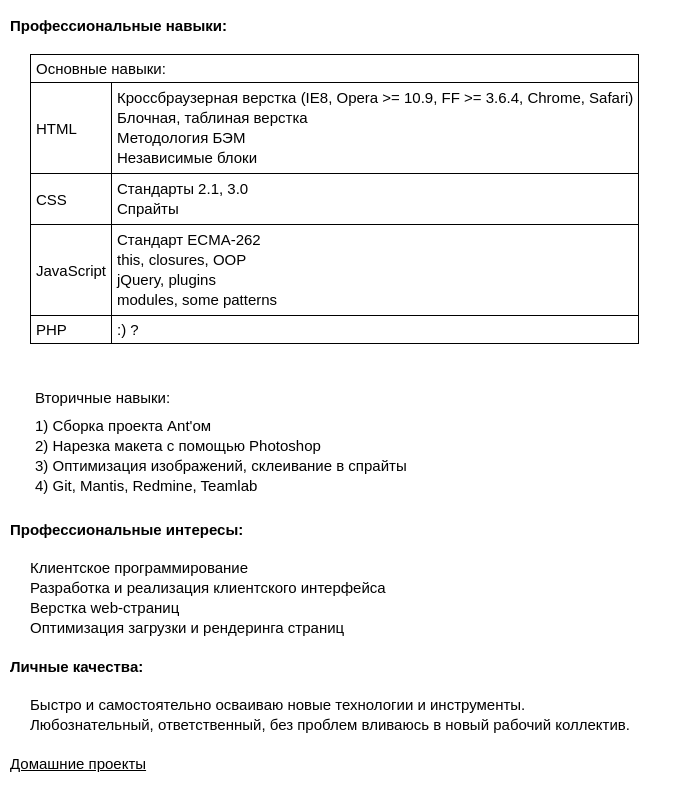
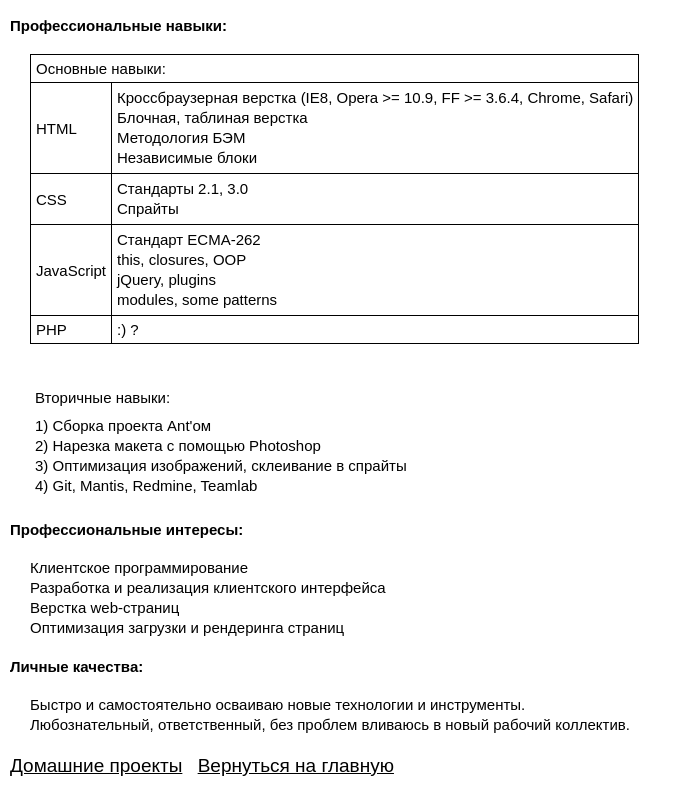
Before and after one commit to maiordom/maiordom.github.io, a plain HTML site: page CV.html in a window 1280 px wide. Shown: the part 559-1346 px from the top of the page, without its empty margins (0-692 px from the left). Drawn offline with Linux system fonts and the light colour scheme.

Commit message:
update nav

```diff
--- a/CV.html
+++ b/CV.html
@@ -173,9 +173,10 @@
 
     </div>
 
-    <div class="b-section">
+    <div class="b-section b-nav">
 
         <a href="code.html">Домашние проекты</a>
+        <a href=".">Вернуться на главную</a>
 
     </div>
 
--- a/style.css
+++ b/style.css
@@ -8,8 +8,8 @@ a {color: #000;}
 .b-info    {position: absolute; border-left: 1px solid gray; padding-left: 30px; top: 50%; left: 50%; margin: -70px 0 0 -175px; width: 350px;}
 .b-info dt {float: left; width: 100px; color: #888;}
 
-.b-nav   {float: left; margin: 10px;}
-.b-nav a {float: left; margin-right: 10px;}
+.b-nav   {margin: 10px; font-size: 19px;}
+.b-nav a {margin-right: 10px;}
 
 .b-cv            {font: 15px Arial, Verdana, Helvetica, sans-serif; float: left;}
 .b-cv .b-section {margin: 10px;}
```
